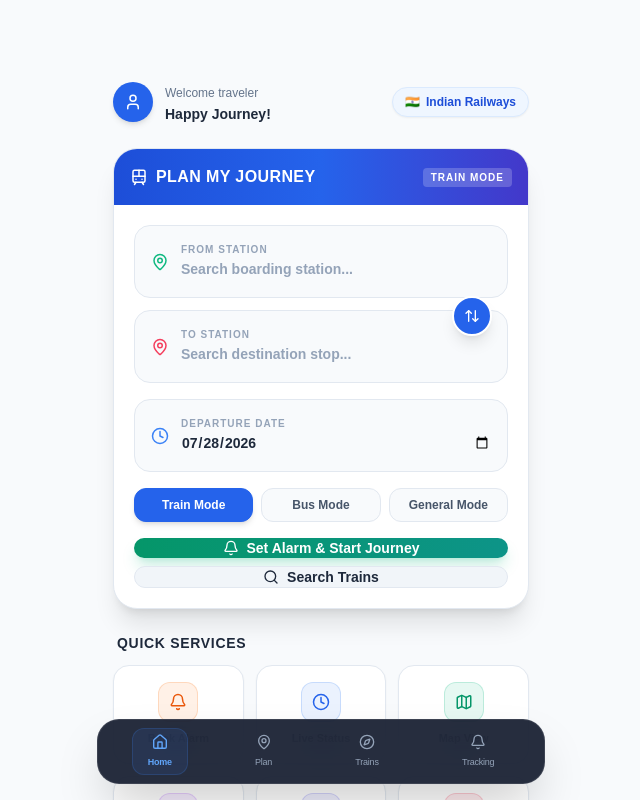
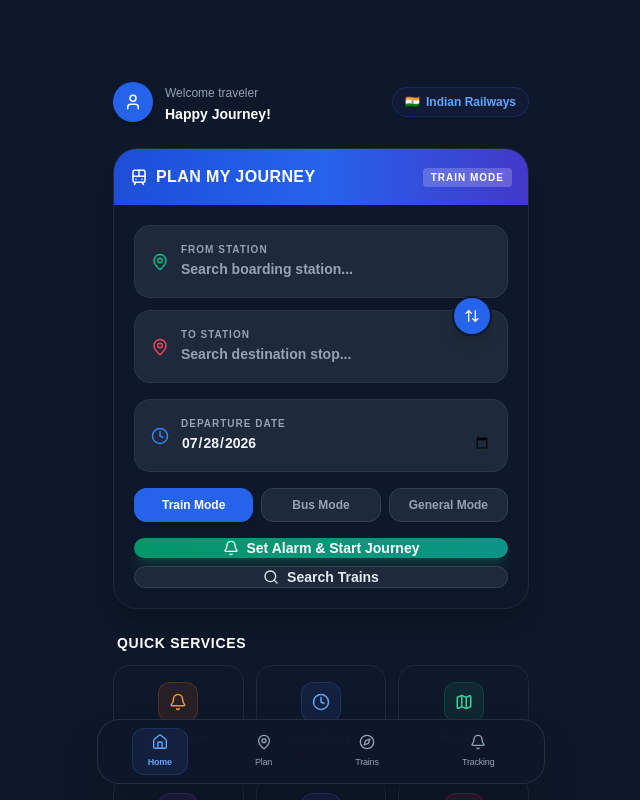
Before and after one commit to nathiyaayyadurai2025/wakeupatmylocation, a React (Vite) app: page / in a window 1280 px wide. Shown: the whole page, without its empty margins (319-959 px from the left). Built offline with nearby package versions, Linux system fonts and the light colour scheme.

Commit message:
fix: Enable class-based dark mode in tailwind config to resolve invisible text colors

```diff
--- a/tailwind.config.js
+++ b/tailwind.config.js
@@ -1,5 +1,6 @@
 /** @type {import('tailwindcss').Config} */
 export default {
+  darkMode: 'class',
   content: [
     "./index.html",
     "./src/**/*.{js,ts,jsx,tsx}",
```
